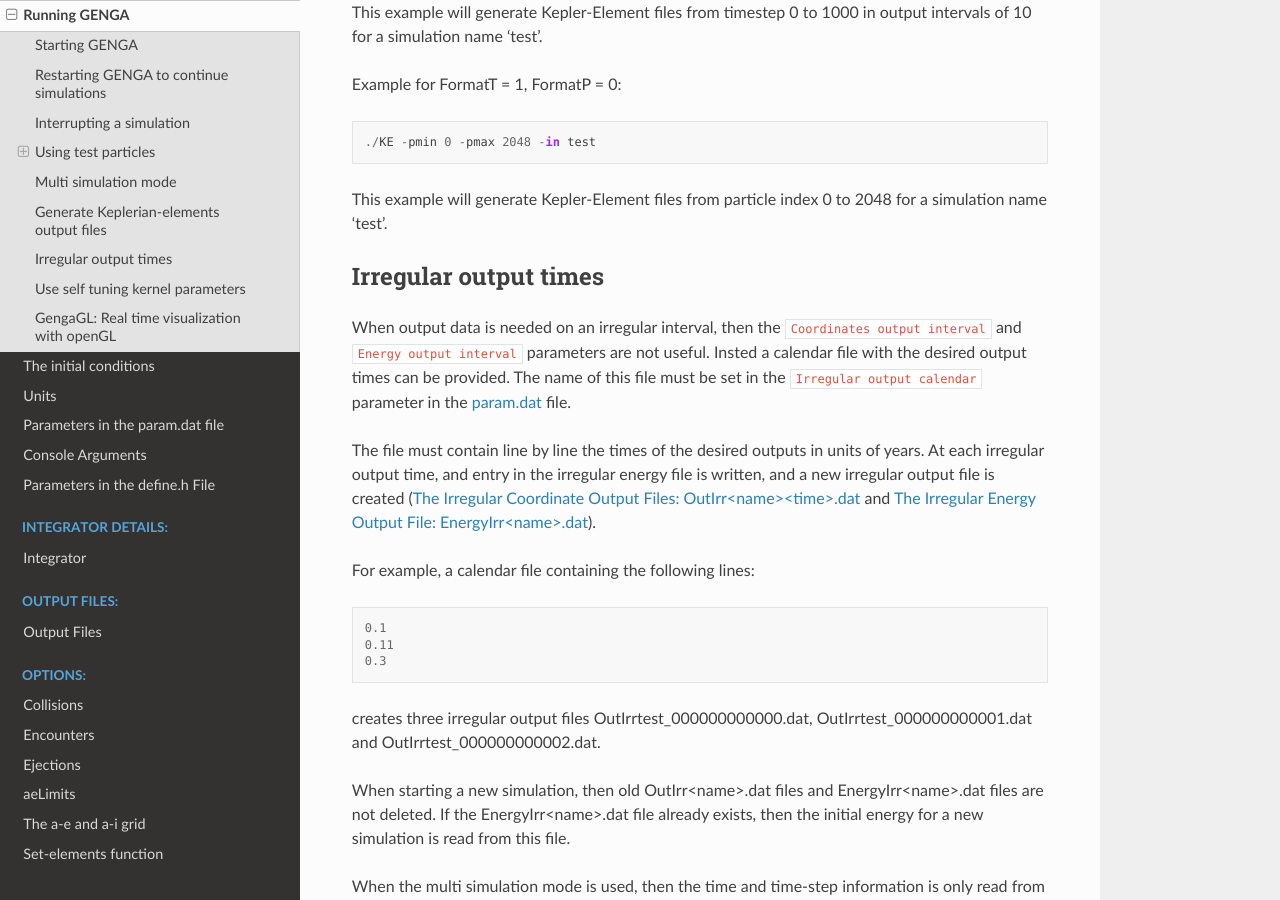
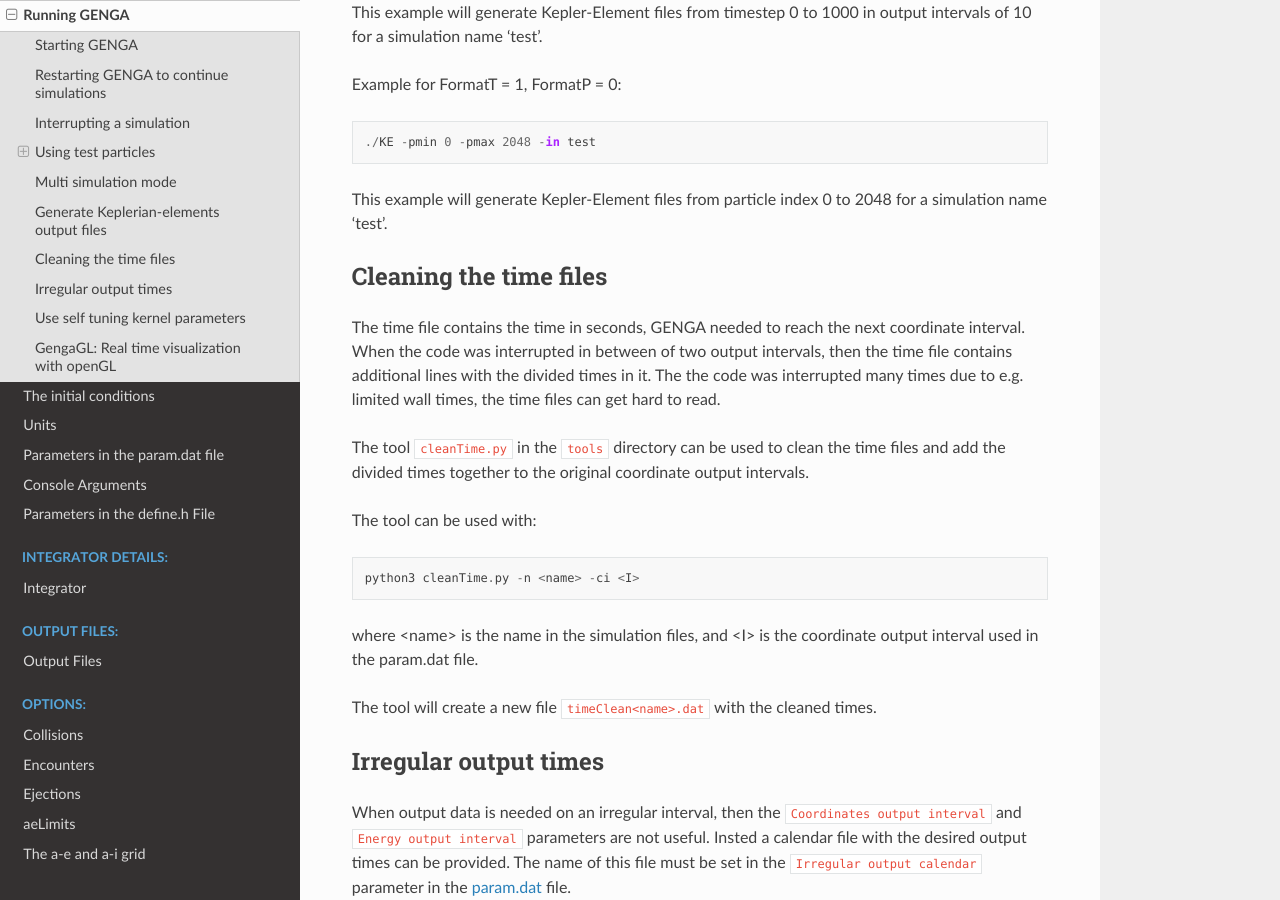
Before and after one commit to vinfreecs/genga, a Sphinx documentation site: the page built from docs/Run.rst, in a window 1280 px wide and 900 px high, scrolled down 5221 px. Built offline with Sphinx 7.4.7 and the Read the Docs theme 2.0.0, drawn with Linux system fonts in a browser that asks for light colours.

Commit message:
added cleanTime.py

```diff
--- a/docs/Run.rst
+++ b/docs/Run.rst
@@ -220,6 +220,27 @@ Example for FormatT = 1, FormatP = 0::
 This example will generate Kepler-Element files from particle index 0 to 2048 for a simulation name 'test'.
 
 
+.. _cleanTime:
+
+Cleaning the time files
+-----------------------
+
+The time file contains the time in seconds, GENGA needed to reach the next coordinate interval. When the
+code was interrupted in between of two output intervals, then the time file contains additional lines with
+the divided times in it. The the code was interrupted many times due to e.g. limited wall times, the time files
+can get hard to read.
+
+The tool :literal:`cleanTime.py` in the :literal:`tools` directory can be used to clean the time files and
+add the divided times together to the original coordinate output intervals.
+
+The tool can be used with::
+
+    python3 cleanTime.py -n <name> -ci <I>
+
+where <name> is the name in the simulation files, and <I> is the coordinate output interval used in the
+param.dat file.
+
+The tool will create a new file :literal:`timeClean<name>.dat` with the cleaned times.
 
 .. _IrregularOutput:
 
```
Also changed, not shown: docs/Files.rst (+9 -0 lines), 9 other files.
